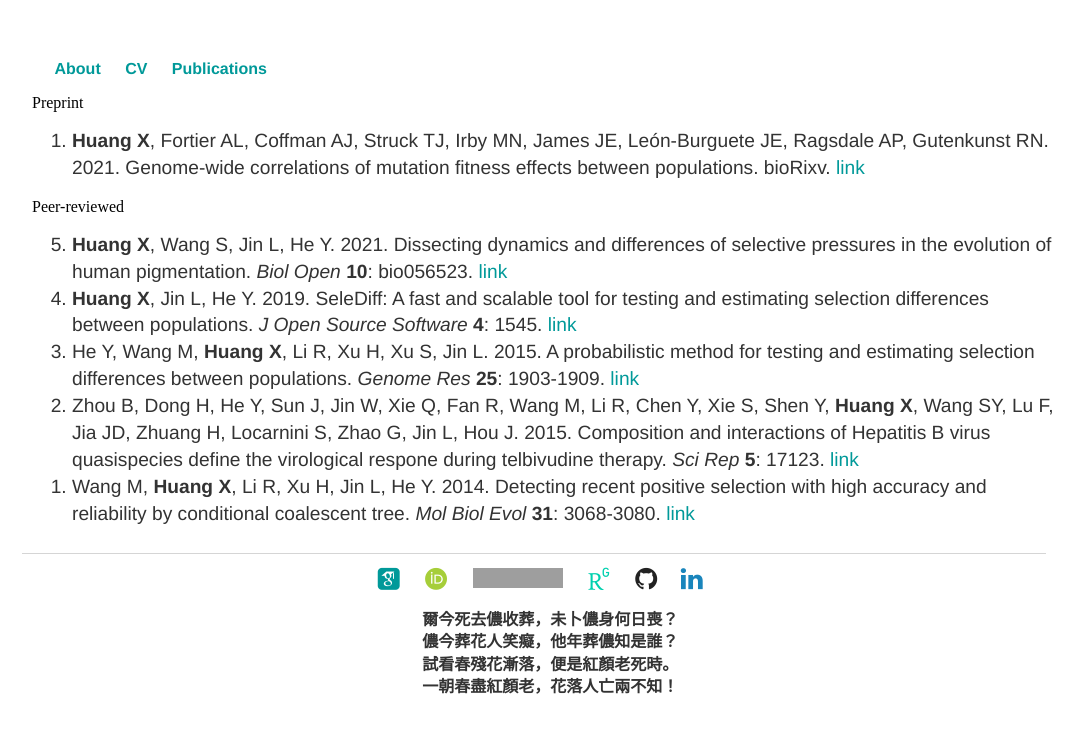
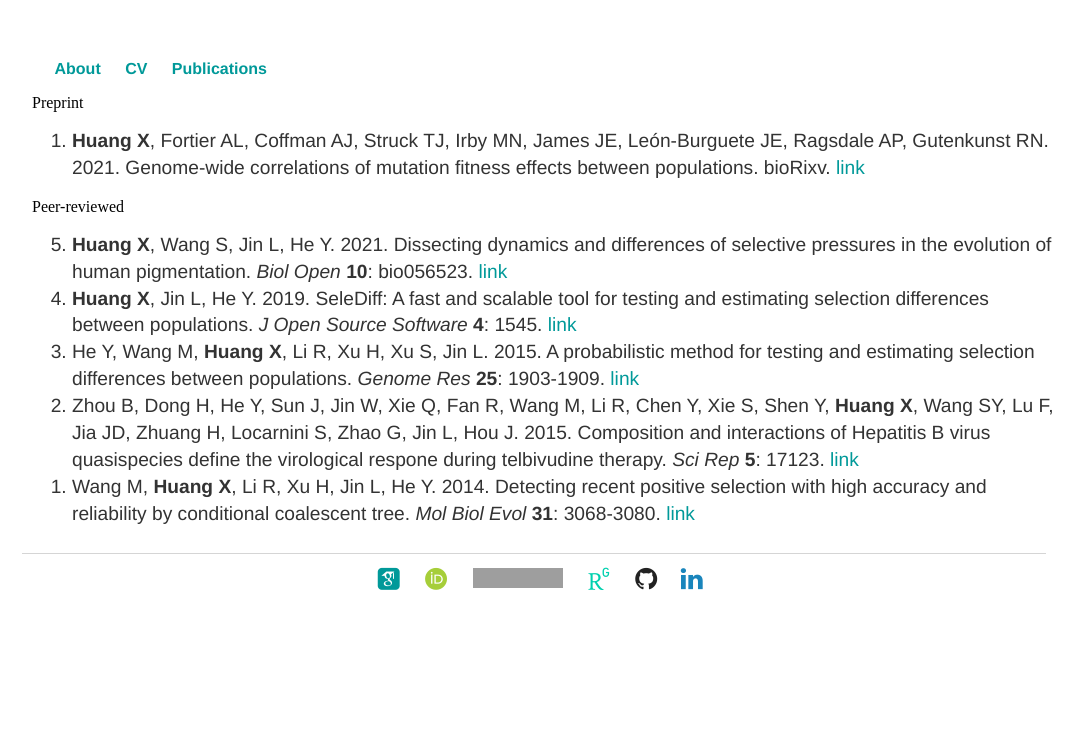
Before and after one commit to xin-huang/xin-huang.github.io, a Jekyll site: the page built from publications/index.html, in a window 1280 px wide. Shown: the top 733 px of the page, without its empty margins (106-1189 px from the left). Built offline with Jekyll 4.4.1, drawn with Linux system fonts in a browser that asks for light colours; some web fonts are replaced; comment, search, counter and statistics services are not loaded; grey boxes are pictures that could not be loaded.

Commit message:
20210420 Update

```diff
--- a/_layouts/default.html
+++ b/_layouts/default.html
@@ -65,7 +65,7 @@
             <!-- <p class="poem">鏽劍何在？盛名何來？ <br>全作腐骨鑄屍骸，千年難成盡無奈。<br>寧拋冠，望興嘆，百感傷懷，廢字成哀。</p> -->
             <!-- <p class="poem">家富人寧，終有個，家亡人散各奔騰。<br>枉費了意懸懸半世心，好一似盪悠悠三更夢。<br>忽喇喇似大廈傾，昏慘慘似燈將盡。<br>呀！一場歡喜忽悲辛。嘆人世，終難定！</p> -->
             <!-- <p class="poem" style="text-align: center">廿載攀峰孰知峰頂塔塌空餘敗燈老鴰<br>一川闖海何懼海中濤滔盡笑狂浪顛風</p> -->
-            <p class="poem" style="text-align: center">爾今死去儂收葬，未卜儂身何日喪？<br>儂今葬花人笑癡，他年葬儂知是誰？<br>試看春殘花漸落，便是紅顏老死時。<br>一朝春盡紅顏老，花落人亡兩不知！</p>
+            <!-- <p class="poem" style="text-align: center">爾今死去儂收葬，未卜儂身何日喪？<br>儂今葬花人笑癡，他年葬儂知是誰？<br>試看春殘花漸落，便是紅顏老死時。<br>一朝春盡紅顏老，花落人亡兩不知！</p> -->
         </ul>
     </footer>
     {% include analytics.html %}
```
